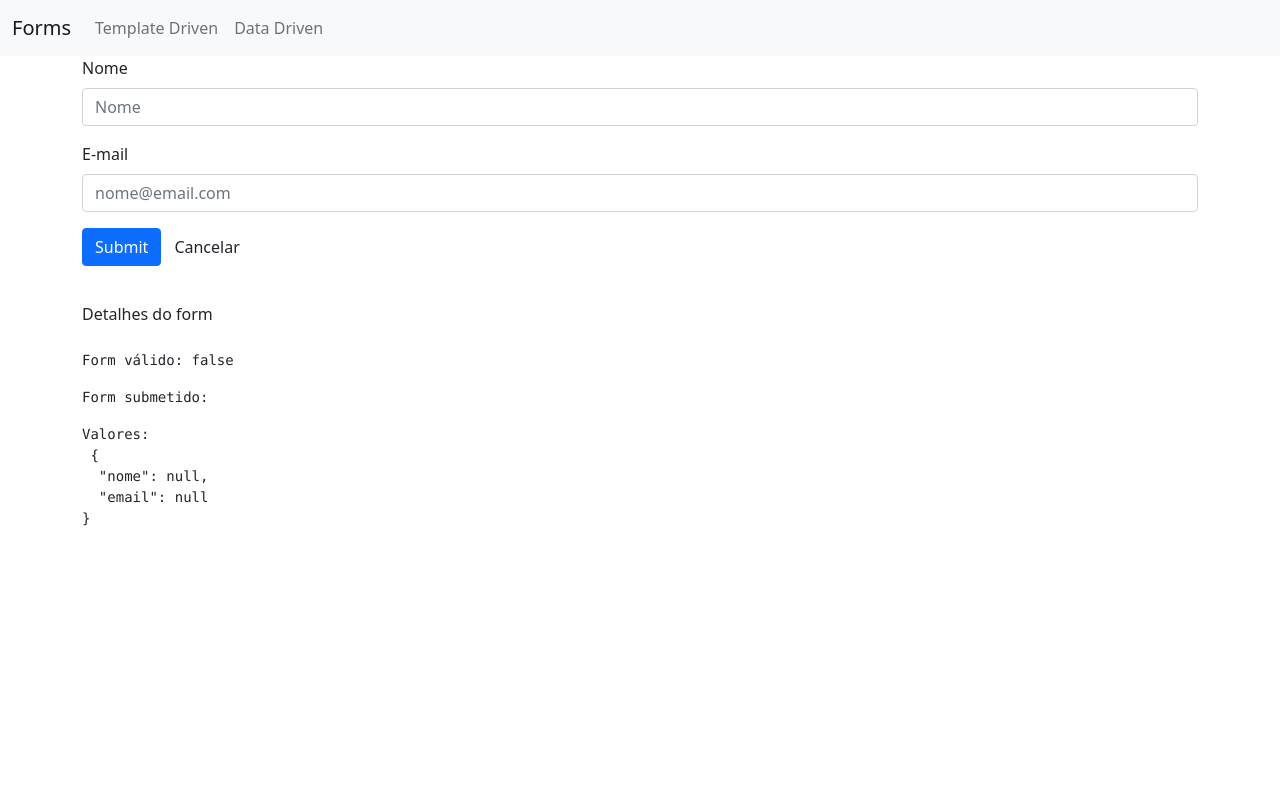
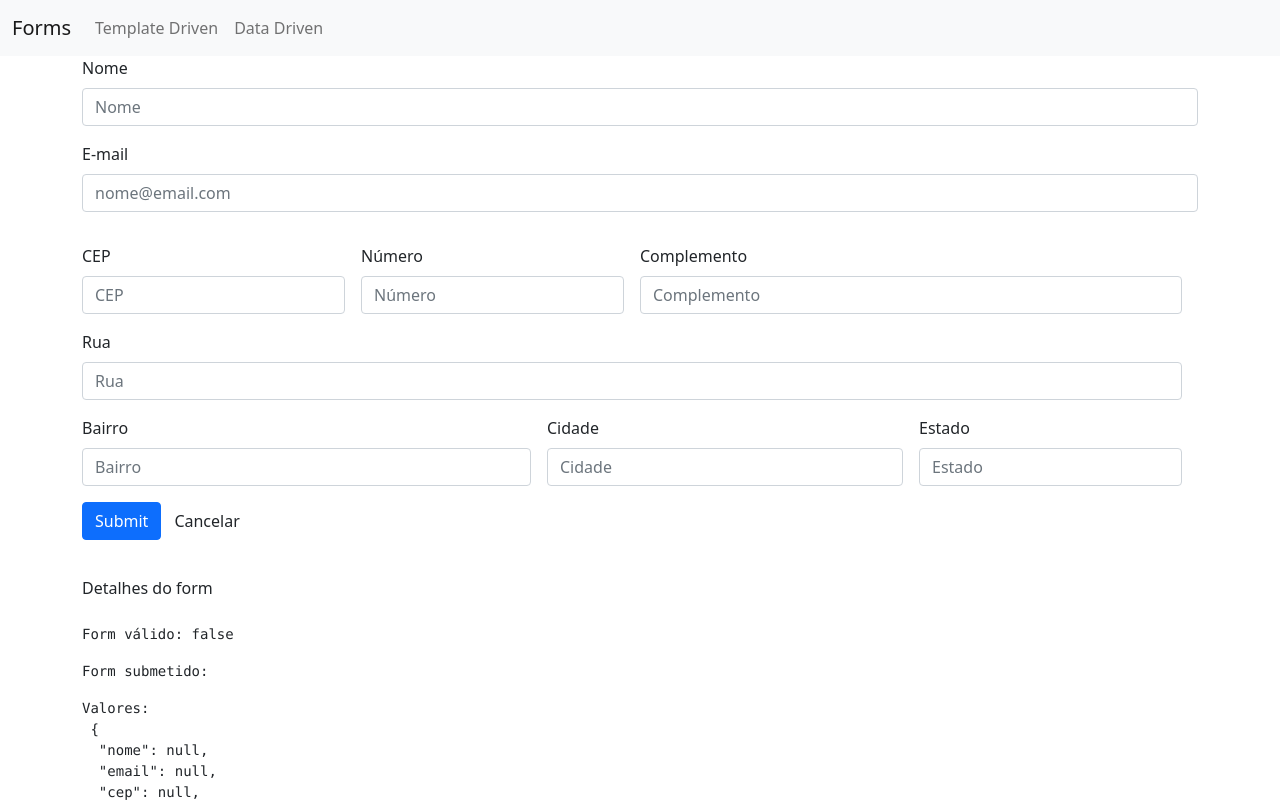
Before and after one commit to robertabononi/angular-loiane, an Angular app in the folder forms/: page /dataForm in a window 1280 px wide. Shown: the top 802 px of the page. Built offline with nearby package versions, Linux system fonts and the light colour scheme.

Commit message:
feat: create new formContrls to 'formulario', declared and connected them with component form's variable

```diff
--- a/forms/src/app/data-form/data-form.component.html
+++ b/forms/src/app/data-form/data-form.component.html
@@ -16,6 +16,63 @@
     </div>
   </div>
 
+  <div class="row g-3">
+
+    <div class="col-md-3">
+      <label for="cep" class="form-label">CEP</label>
+      <input type="text" class="form-control" [class.is-invalid]="invalidTouchedField('cep')" formControlName="cep" id="cep" placeholder="CEP">
+      <div *ngIf="invalidTouchedField('cep')" class="alert alert-danger" role="alert">
+        CEP é obrigatório.
+      </div>
+    </div>
+
+    <div class="col-md-3">
+      <label for="numero" class="form-label">Número</label>
+      <input type="text" class="form-control" [class.is-invalid]="invalidTouchedField('numero')" formControlName="numero" id="numero" placeholder="Número">
+      <div *ngIf="invalidTouchedField('numero')" class="alert alert-danger" role="alert">
+        Número é obrigatório.
+      </div>
+    </div>
+
+    <div class="col-md-6">
+      <label for="complemento" class="form-label">Complemento</label>
+      <input type="text" class="form-control" [class.is-invalid]="invalidTouchedField('complemento')" formControlName="complemento" id="complemento" placeholder="Complemento">
+    </div>
+
+    <div class="col-12">
+      <label for="rua" class="form-label">Rua</label>
+      <input type="text" class="form-control" [class.is-invalid]="invalidTouchedField('rua')" formControlName="rua" id="rua" placeholder="Rua">
+      <div *ngIf="invalidTouchedField('rua')" class="alert alert-danger" role="alert">
+        Rua é obrigatória.
+      </div>
+    </div>
+
+    <div class="col-md-5">
+      <label for="bairro" class="form-label">Bairro</label>
+      <input type="text" class="form-control" [class.is-invalid]="invalidTouchedField('bairro')" formControlName="bairro" id="bairro" placeholder="Bairro">
+      <div *ngIf="invalidTouchedField('bairro')" class="alert alert-danger" role="alert">
+        Bairro é obrigatório.
+      </div>
+    </div>
+
+    <div class="col-md-4">
+      <label for="cidade" class="form-label">Cidade</label>
+      <input type="text" class="form-control" [class.is-invalid]="invalidTouchedField('cidade')" formControlName="cidade" id="cidade" placeholder="Cidade">
+      <div *ngIf="invalidTouchedField('cidade')" class="alert alert-danger" role="alert">
+        Cidade é obrigatória.
+      </div>
+    </div>
+
+    <div class="col-md-3">
+      <label for="estado" class="form-label">Estado</label>
+      <input type="text" class="form-control" [class.is-invalid]="invalidTouchedField('estado')" formControlName="estado" id="estado" placeholder="Estado">
+      <div *ngIf="invalidTouchedField('estado')" class="alert alert-danger" role="alert">
+        Estado é obrigatório.
+      </div>
+    </div>
+
+  </div>
+
   <div class="col-12">
     <button type="submit" class="btn btn-primary">
       Submit
--- a/forms/src/app/data-form/data-form.component.ts
+++ b/forms/src/app/data-form/data-form.component.ts
@@ -25,7 +25,14 @@ export class DataFormComponent implements OnInit {
     //criando formulário com sintaxe simplificada utilizando FormBuilder
     this.formulario = this.formBuilder.group({
       nome: [null, Validators.required],
-      email: [null, [Validators.required, Validators.email]]
+      email: [null, [Validators.required, Validators.email]],
+      cep: [null, Validators.required],
+      numero: [null, Validators.required],
+      complemento: [null],
+      rua: [null, Validators.required],
+      bairro: [null, Validators.required],
+      cidade: [null, Validators.required],
+      estado: [null, Validators.required]
     })
   }
 
```
